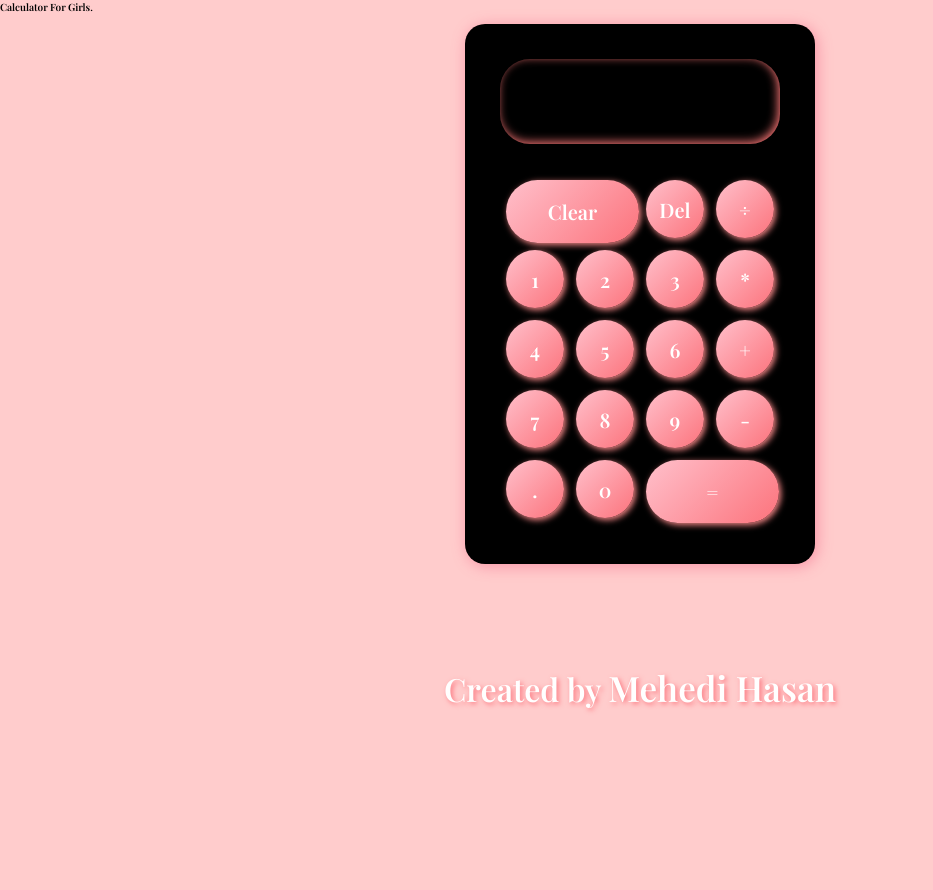
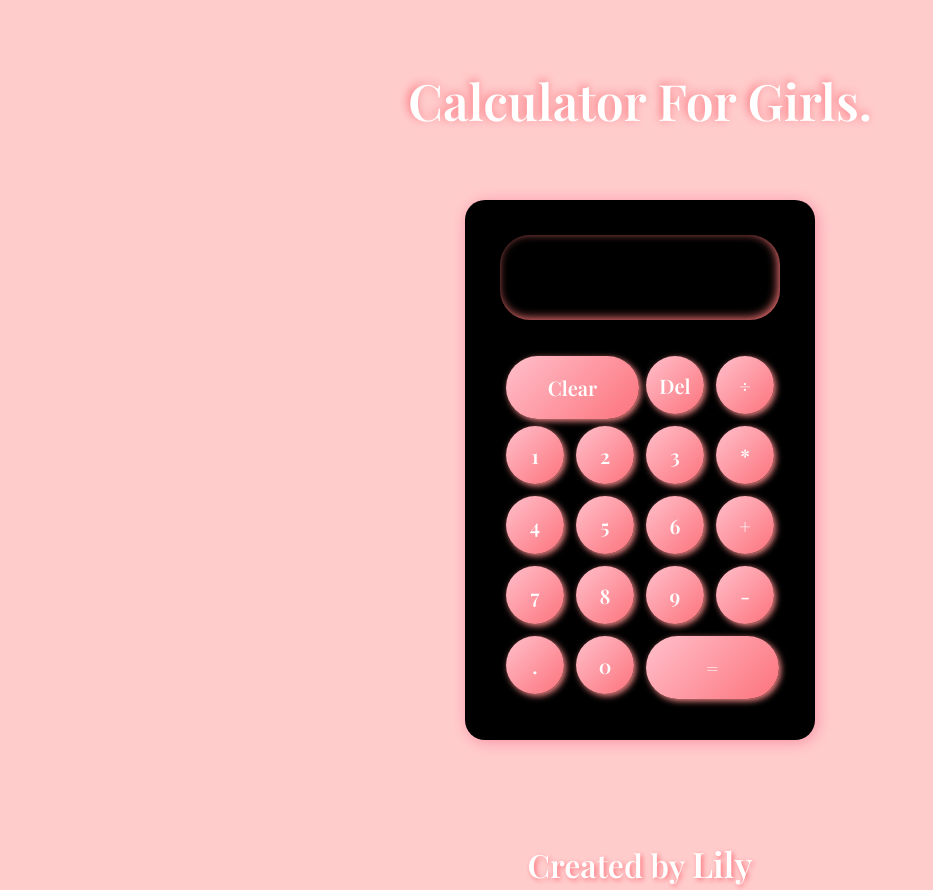
Before and after one commit to mehedieh/calculate, a plain HTML site: page index.html in a window 1280 px wide. Shown: the whole page, without its empty margins (0-933 px from the left). Before the commit the page ends 800 px from the top, so only its background shows below. Drawn offline with nearby package versions, Linux system fonts and the light colour scheme.

Commit message:
Update index.html

```diff
--- a/index.html
+++ b/index.html
@@ -1,4 +1,5 @@
-<html>
+<!DOCTYPE html>
+<html lang="en">
 <head>
     <meta charset="UTF-8">
     <meta name="viewport" content="width=device-width, initial-scale=1.0">
@@ -6,7 +7,7 @@
     <link href="style.css" rel="stylesheet">
 </head>
 <body>
-    <h3>Calculator For Girls.</h3>
+    <h4>Calculator For Girls.</h4>
 	 <div class="layout">
     <div class="calculator">
         <div class="output">
@@ -33,9 +34,9 @@
         <button data-equals class="span-two">=</button>
     </div>
 	</div>
-	<footer>Created by
-		<a href="https://facebook.com/deadpotterhead" target="_blank">Mehedi Hasan</a>
-  </footer>
-	<script src="/script.js"></script>
+    	<footer>Created by
+		<a href="https://twitter.com/LilyKhan786" target="_blank">Lily</a>
+	</footer>
+    <script src="/script.js"></script>
 </body>
 </html>
```
